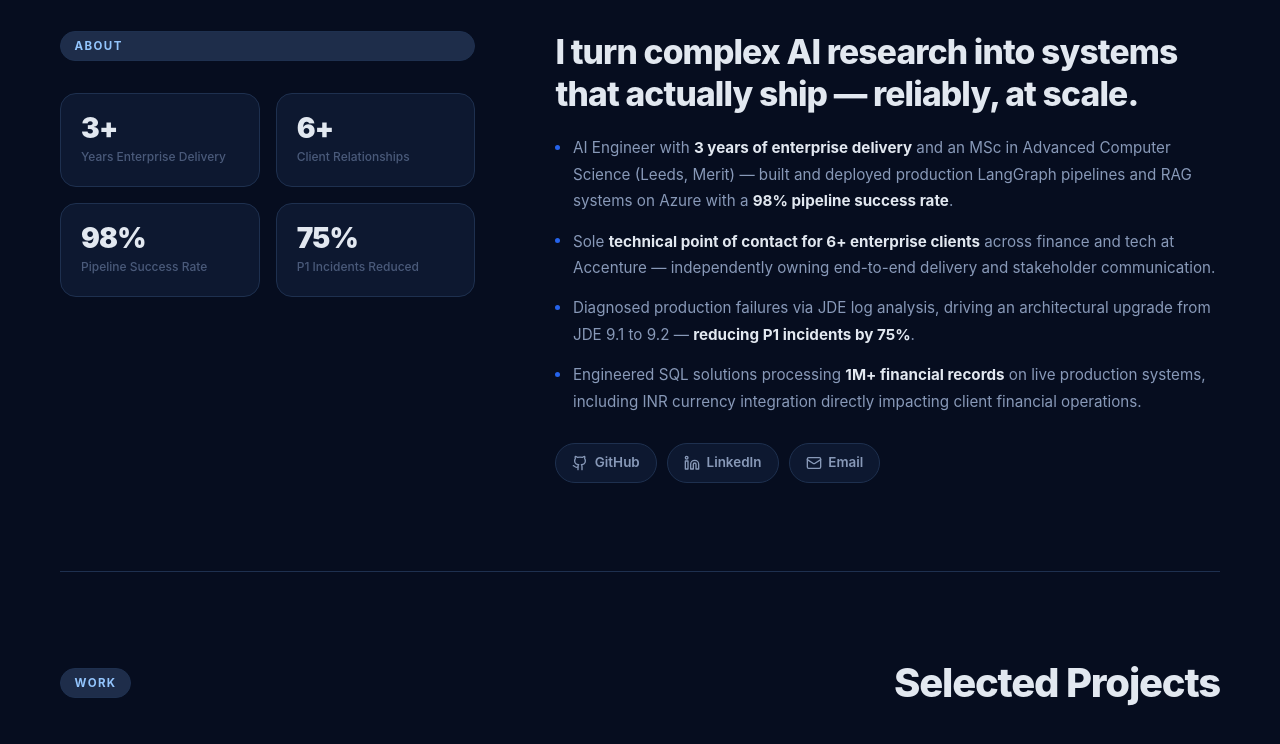
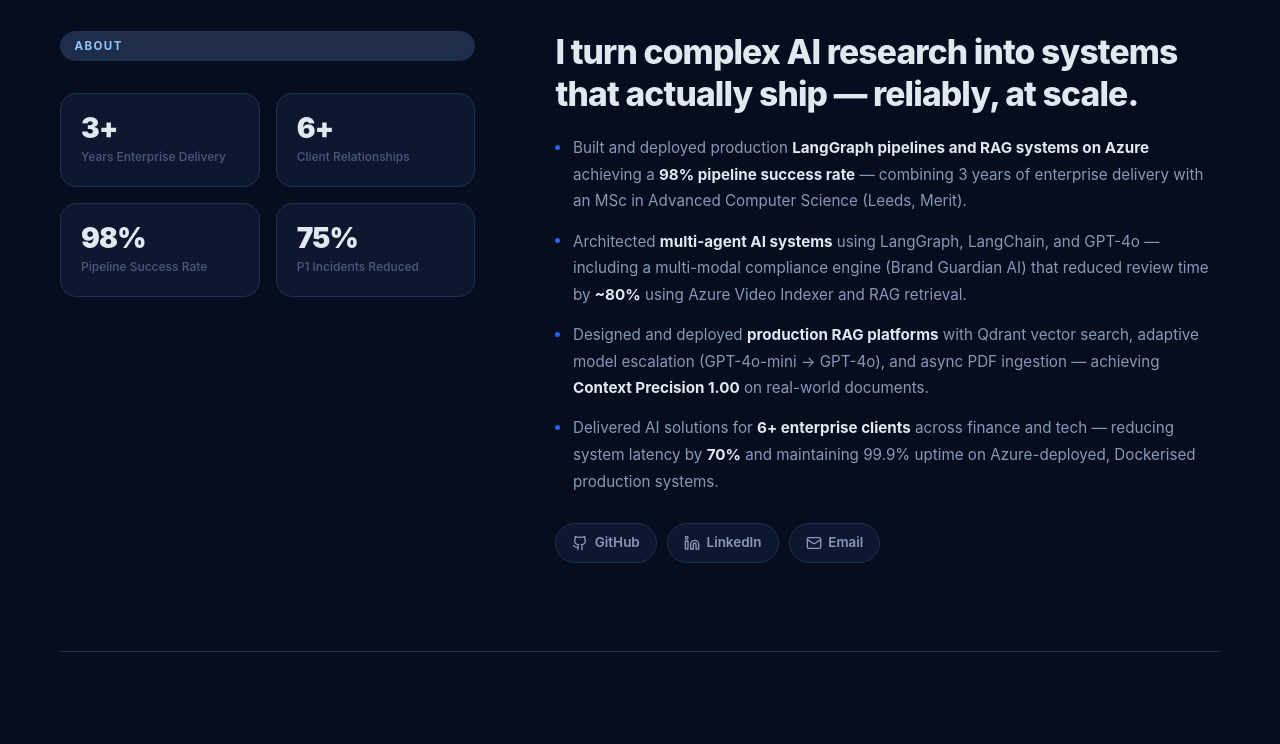
Before and after one commit to ShibjiRout/shibji-portfolio, a React (Vite) app: page / in a window 1280 px wide. Shown: the part 1170-1914 px from the top of the page. Built offline with nearby package versions, Linux system fonts and the light colour scheme.

Commit message:
content: rewrite about highlights to focus on AI/ML skills

```diff
--- a/src/App.tsx
+++ b/src/App.tsx
@@ -184,10 +184,10 @@
               I turn complex AI research into systems that actually ship — reliably, at scale.
             </motion.h2>
             <motion.ul className="about-highlights" initial={{ opacity: 0, y: 16 }} whileInView={{ opacity: 1, y: 0 }} viewport={{ once: true }} transition={{ delay: 0.1 }}>
-              <li>AI Engineer with <strong>3 years of enterprise delivery</strong> and an MSc in Advanced Computer Science (Leeds, Merit) — built and deployed production LangGraph pipelines and RAG systems on Azure with a <strong>98% pipeline success rate</strong>.</li>
-              <li>Sole <strong>technical point of contact for 6+ enterprise clients</strong> across finance and tech at Accenture — independently owning end-to-end delivery and stakeholder communication.</li>
-              <li>Diagnosed production failures via JDE log analysis, driving an architectural upgrade from JDE 9.1 to 9.2 — <strong>reducing P1 incidents by 75%</strong>.</li>
-              <li>Engineered SQL solutions processing <strong>1M+ financial records</strong> on live production systems, including INR currency integration directly impacting client financial operations.</li>
+              <li>Built and deployed production <strong>LangGraph pipelines and RAG systems on Azure</strong> achieving a <strong>98% pipeline success rate</strong> — combining 3 years of enterprise delivery with an MSc in Advanced Computer Science (Leeds, Merit).</li>
+              <li>Architected <strong>multi-agent AI systems</strong> using LangGraph, LangChain, and GPT-4o — including a multi-modal compliance engine (Brand Guardian AI) that reduced review time by <strong>~80%</strong> using Azure Video Indexer and RAG retrieval.</li>
+              <li>Designed and deployed <strong>production RAG platforms</strong> with Qdrant vector search, adaptive model escalation (GPT-4o-mini → GPT-4o), and async PDF ingestion — achieving <strong>Context Precision 1.00</strong> on real-world documents.</li>
+              <li>Delivered AI solutions for <strong>6+ enterprise clients</strong> across finance and tech — reducing system latency by <strong>70%</strong> and maintaining 99.9% uptime on Azure-deployed, Dockerised production systems.</li>
             </motion.ul>
             <motion.div className="about-links" initial={{ opacity: 0 }} whileInView={{ opacity: 1 }} viewport={{ once: true }} transition={{ delay: 0.2 }}>
               <a href="https://github.com/ShibjiRout" target="_blank" rel="noreferrer" className="about-link"><Github size={16} /> GitHub</a>
```
